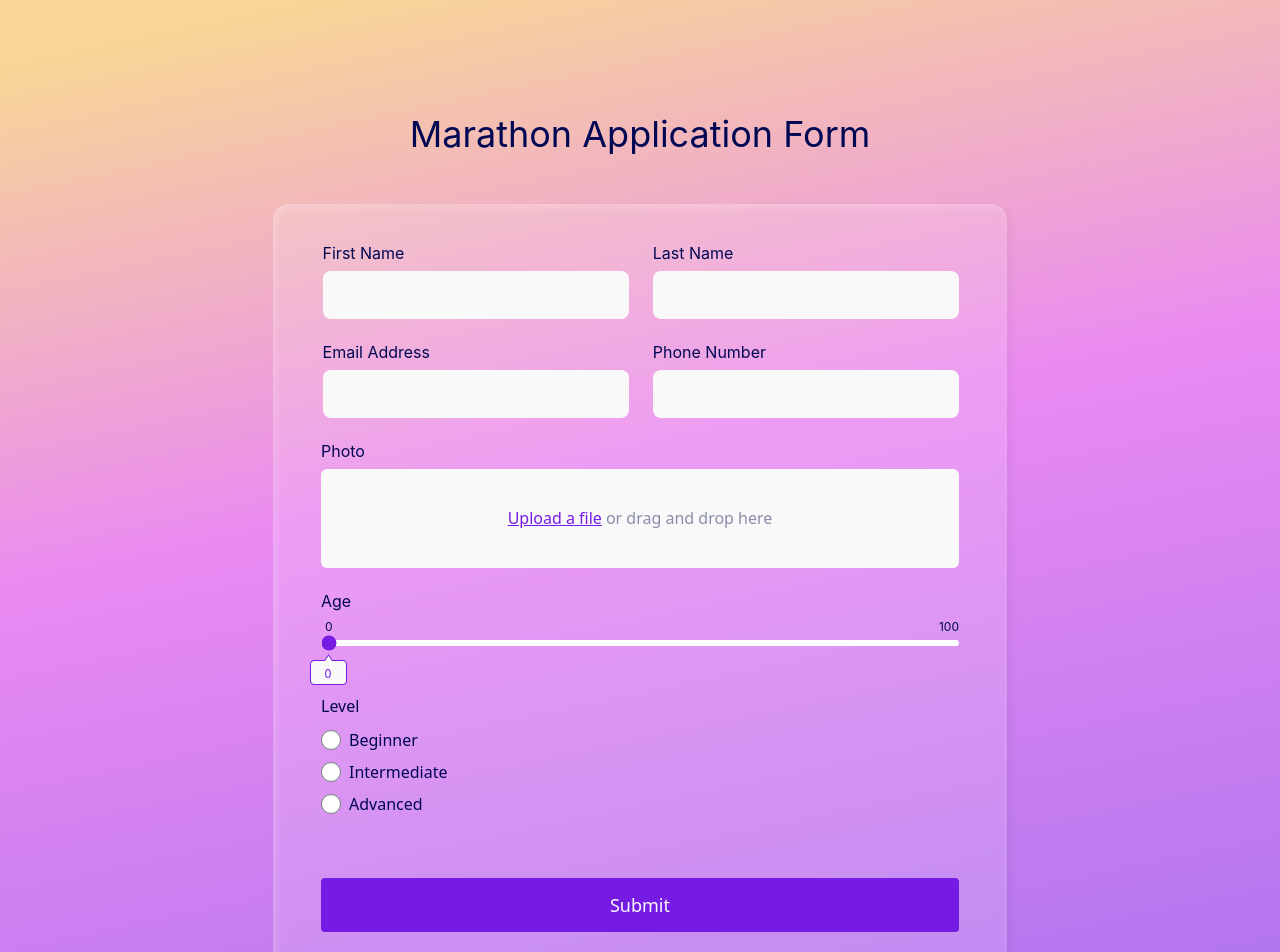
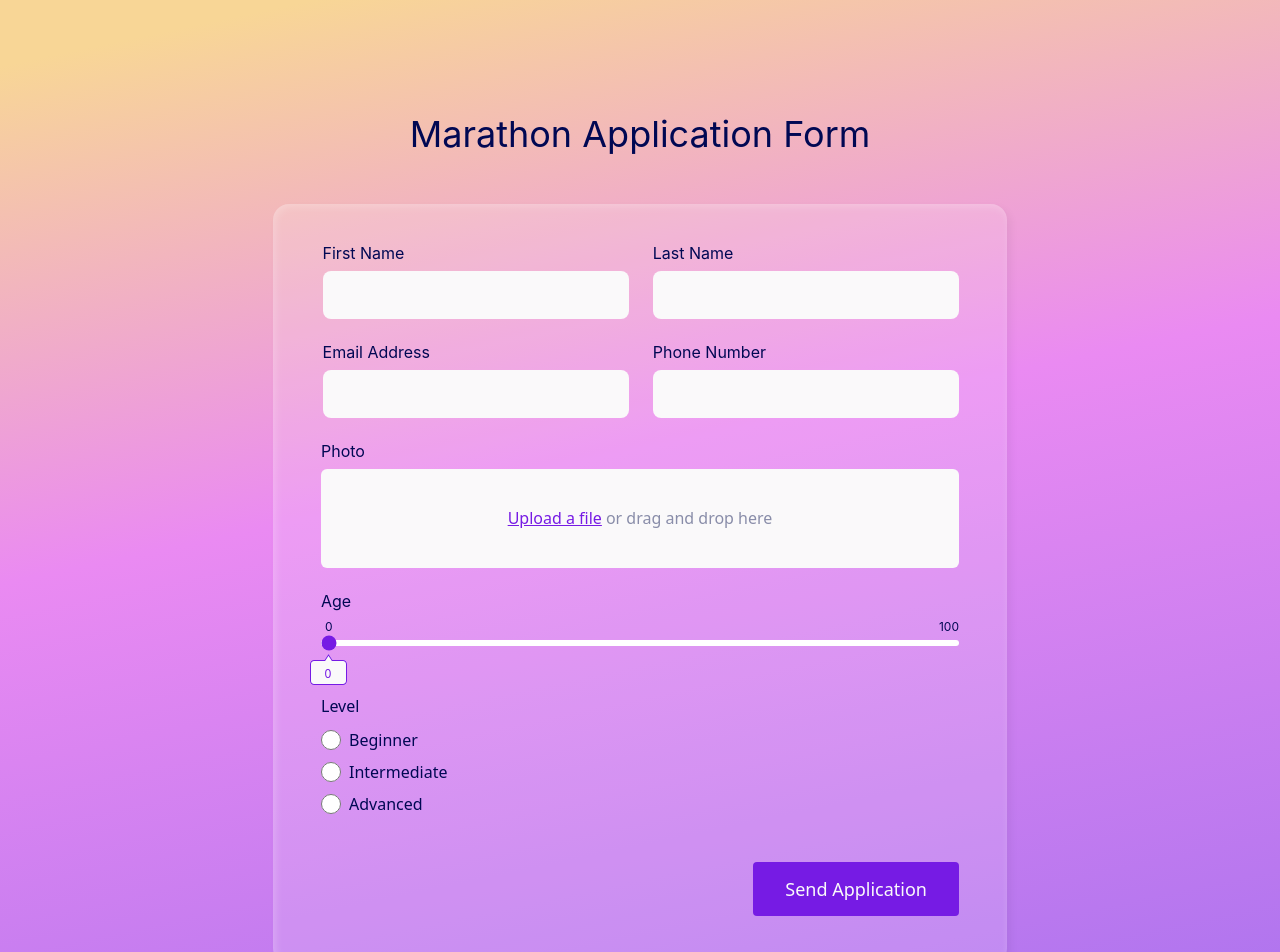
Before and after one commit to JayCodeGitHub/react-form-app, a React (Create React App) app: page / in a window 1280 px wide. Shown: the top 952 px of the page. Built offline with nearby package versions, Linux system fonts and the light colour scheme.

Commit message:
Styled button for desktop

```diff
--- a/src/components/form.tsx
+++ b/src/components/form.tsx
@@ -144,9 +144,9 @@ function Form() {
       {/* Submit */}
       <button
         type="submit"
-        className="bg-purple py-4 w-full mt-10 px-8 text-white text-lg rounded hover:bg-purple-hover transition-all"
+        className="bg-purple py-4 w-full md:w-auto mt-6 px-8 text-white text-lg rounded hover:bg-purple-hover transition-all"
       >
-        Submit
+        Send Application
       </button>
     </form>
   );
```
